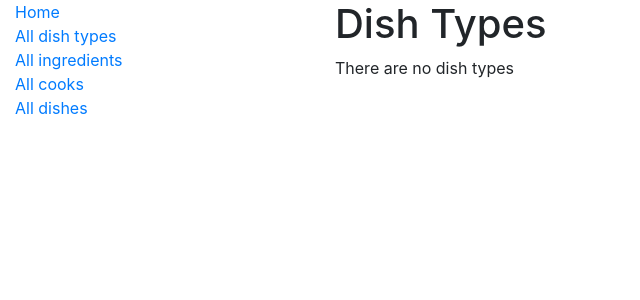
After one commit to ShcherbynaSv/kitchen_service, a Django app: page /kitchen/dish-types/ in a window 1280 px wide. The commit adds this page. Shown: the top 300 px of the page, without its empty margins (0-640 px from the left). Run offline with Django 5.2, Linux system fonts and the light colour scheme; data that the repository does not hold is empty.

Commit message:
Create url, view and template to display dish type list page

```diff
--- a/kitchen/urls.py
+++ b/kitchen/urls.py
@@ -1,10 +1,11 @@
 from django.urls import path
 
-from kitchen.views import index
+from kitchen.views import index, DishTypeListView
 
 
 urlpatterns = [
     path("", index, name="index"),
+    path("dish-types/", DishTypeListView.as_view(), name="dish-type-list"),
 ]
 
 app_name = "kitchen"
--- a/kitchen/views.py
+++ b/kitchen/views.py
@@ -1,5 +1,6 @@
 from django.http import HttpRequest, HttpResponse
 from django.shortcuts import render
+from django.views import generic
 
 from kitchen.models import DishType, Ingredient, Cook, Dish
 
@@ -12,3 +13,9 @@ def index(request: HttpRequest) -> HttpResponse:
         "dishes": Dish.objects.all().count(),
     }
     return render(request, "kitchen/index.html", context=context)
+
+
+class DishTypeListView(generic.ListView):
+    model = DishType
+    template_name = "kitchen/dish_type_list.html"
+    context_object_name = "dish_type_list"
--- a/templates/includes/sidebar.html
+++ b/templates/includes/sidebar.html
@@ -1,6 +1,6 @@
 <ul class="sidebar-nav">
-  <li><a href="tasks:index">Home</a></li>
-  <li><a href="#">All dish types</a></li>
+  <li><a href="{% url 'kitchen:index' %}">Home</a></li>
+  <li><a href="{% url 'kitchen:dish-type-list' %}">All dish types</a></li>
   <li><a href="#">All ingredients</a></li>
   <li><a href="#">All cooks</a></li>
   <li><a href="#">All dishes</a></li>
--- /dev/null
+++ b/templates/kitchen/dish_type_list.html
@@ -0,0 +1,14 @@
+{% extends "base.html" %}
+
+{% block content %}
+  <h1>Dish Types</h1>
+  {% if dish_type_list %}
+    <ul>
+      {% for dish_type in dish_type_list %}
+        <li>{{ dish_type.name }}</li>
+      {% endfor %}
+    </ul>
+  {% else %}
+    <p>There are no dish types</p>
+  {% endif %}
+  {% endblock %}
```
